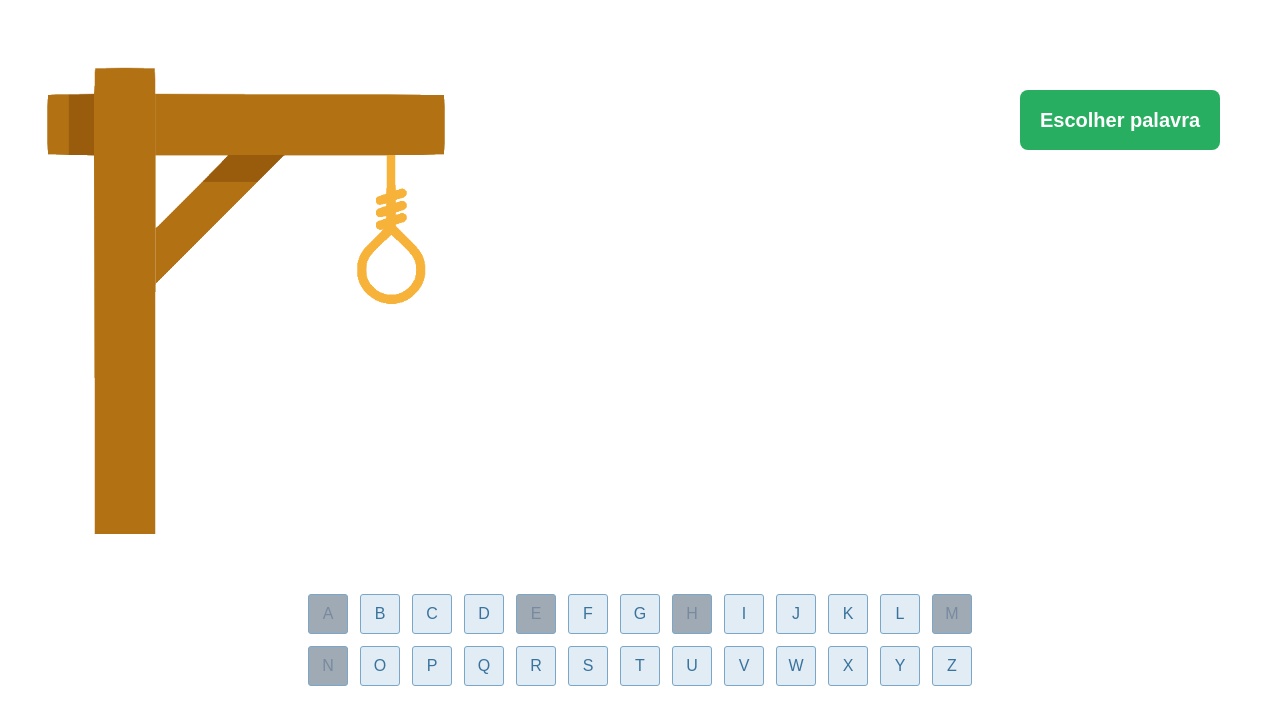
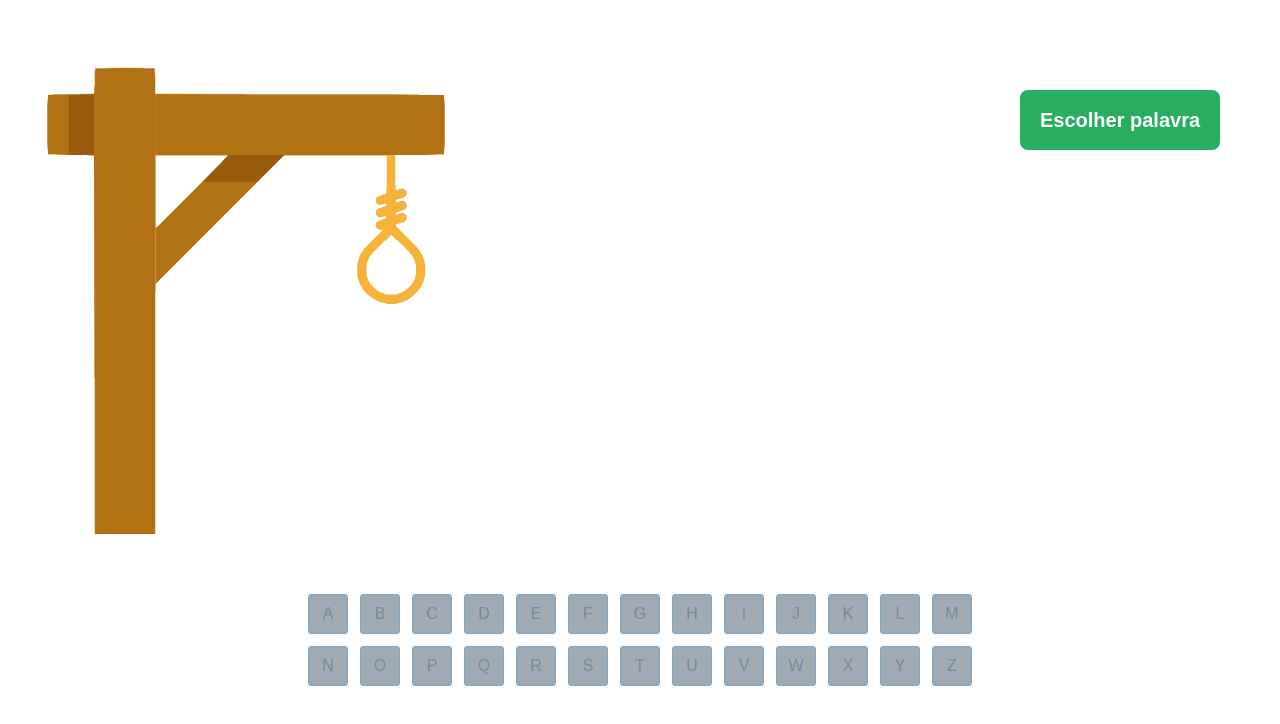
Before and after one commit to wesleymichael/Jogo-forca, a React (Create React App) app: page / in a window 1280 px wide. Shown: the top 724 px of the page. Built offline with nearby package versions, Linux system fonts and the light colour scheme.

Commit message:
Funcionalidades da escolha da palavra aleatória

```diff
--- a/src/components/App.jsx
+++ b/src/components/App.jsx
@@ -1,10 +1,32 @@
-import styled from "styled-components";
+import { useState } from "react";
 import palavras from "../palavras"
+import Jogo from "./Jogo";
+import Letras from "./Letras";
 
 export default function App() {
+  const alfabeto = ["a", "b", "c", "d", "e", "f", "g", "h", "i", "j", "k", "l", "m", "n", "o", "p", "q", "r", "s", "t", "u", "v", "w", "x", "y", "z"];
+
+  const [digitadas, setDigitadas] = useState(alfabeto);
+  const [erros, setErros] = useState(0);
+  const [palavra, setPalavra] = useState([]);
+
+  function sortearPalavra(){
+    const aleatorio = Math.floor(Math.random()*palavras.length);
+    setDigitadas([]);
+    setErros(0);
+    setPalavra( palavras[aleatorio].split('') );
+  }
+
   return (
     <>
+      <Jogo
+        digitadas={digitadas}
+        erros={erros}
+        palavra={palavra}
+        sortearPalavra={sortearPalavra}
+      />
 
+      <Letras digitadas={digitadas} />
     </>
   )
 }
--- a/src/components/Jogo.jsx
+++ b/src/components/Jogo.jsx
@@ -1,5 +1,4 @@
 import styled from "styled-components";
-import forca from "../imagensForca";
 
 
 const Image = styled.img`
@@ -23,69 +22,39 @@ const Button = styled.button`
   position: absolute;
   top: 90px;
   right: 60px;
+  cursor: pointer;
 `;
-const Div = styled.div`
-  display: flex;
-  flex-wrap: wrap;
-  justify-content: center;
-  margin: 50px auto;
-  max-width: 700px;
-
-  button{
-    width: 40px;
-    height: 40px;
-    background: #E1ECF4;
-    border: 1px solid #7AA7C7;
-    border-radius: 3px;
-    font-size: 16px;
-    display: flex;
-    align-items: center;
-    justify-content: center;
-    margin: 6px;
-    color: #39739D;
-    text-transform: uppercase;
-    cursor: pointer;
-
-    :disabled{
-      background: #9FAAB5;
-      color: #798A9F;
-      cursor: auto;
-    }
-  }
-` ;
-const Letra = styled.button`
-  width: 40px;
-  height: 40px;
-  background: #9FAAB5;
-  border: 1px solid #7AA7C7;
-  border-radius: 3px;
-  font-size: 16px;
+const Palavra = styled.div`
+  height: 68px;
+  font-size: 50px;
+  font-weight: 700;
   display: flex;
   align-items: center;
   justify-content: center;
-  color: #798A9F;
-  text-transform: uppercase;
-`;
+  position: absolute;
+  right: 53px;
+  top: 430px;
 
-const alfabeto = ["a", "b", "c", "d", "e", "f", "g", "h", "i", "j", "k", "l", "m", "n", "o", "p", "q", "r", "s", "t", "u", "v", "w", "x", "y", "z"];
+  span{
+    padding: 3px;
+  }
 
+`
 
-export default function Jogo(props){
-  const erro = 0;
-  const digitadas = ['a', 'm', 'e', 'n', 'h'];
+export default function Jogo({digitadas, erros, palavra, sortearPalavra}){
 
   return (
   <>
     <Image
-      src={`./assets/forca${erro}.png`}
-      alt={`forca${erro}`}
+      src={`./assets/forca${erros}.png`}
+      alt={`forca${erros}`}
     />
-    <Button>Escolher palavra</Button>
-    <Div>
-      {alfabeto.map( letra => (
-        <button disabled={digitadas.includes(letra)}>{letra}</button>
-      ))}
-    </Div>
+    <Button onClick={sortearPalavra}>Escolher palavra</Button>
+    <Palavra>
+      {palavra.map( (letra) => (
+        <span>{digitadas.includes(letra) ? letra : '_'}</span>
+      ) )}
+    </Palavra>
   </>
   )
 }
--- /dev/null
+++ b/src/components/Letras.jsx
@@ -0,0 +1,43 @@
+import styled from "styled-components";
+
+const Div = styled.div`
+  display: flex;
+  flex-wrap: wrap;
+  justify-content: center;
+  margin: 50px auto;
+  max-width: 700px;
+
+  button{
+    width: 40px;
+    height: 40px;
+    background: #E1ECF4;
+    border: 1px solid #7AA7C7;
+    border-radius: 3px;
+    font-size: 16px;
+    display: flex;
+    align-items: center;
+    justify-content: center;
+    margin: 6px;
+    color: #39739D;
+    text-transform: uppercase;
+    cursor: pointer;
+
+    :disabled{
+      background: #9FAAB5;
+      color: #798A9F;
+      cursor: auto;
+    }
+  }
+`;
+
+const alfabeto = ["a", "b", "c", "d", "e", "f", "g", "h", "i", "j", "k", "l", "m", "n", "o", "p", "q", "r", "s", "t", "u", "v", "w", "x", "y", "z"];
+
+export default function Letras({digitadas}){
+  return(
+    <Div>
+      {alfabeto.map( letra => (
+        <button disabled={digitadas.includes(letra)}>{letra}</button>
+      ))}
+    </Div>
+  )
+}
--- a/src/imagensForca.js
+++ /dev/null
@@ -1,39 +0,0 @@
-const forca = [
-    {
-      erro: 0,
-      img: '../assets/forca0.png',
-      alt: 'forca0',
-    },
-    {
-      erro: 1,
-      img: '../assets/forca1.png',
-      alt: 'forca1',
-    },
-    {
-      erro: 2,
-      img: '../assets/forca2.png',
-      alt: 'forca2',
-    },
-    {
-      erro: 3,
-      img: '../assets/forca3.png',
-      alt: 'forca3',
-    },
-    {
-      erro: 4,
-      img: '../assets/forca4.png',
-      alt: 'forca4',
-    },
-    {
-      erro: 5,
-      img: '../assets/forca5.png',
-      alt: 'forca5',
-    },
-    {
-      erro: 6,
-      img: '../assets/forca6.png',
-      alt: 'forca6',
-    },
-  ];
-
-  export default forca;
--- a/src/index.js
+++ b/src/index.js
@@ -1,13 +1,11 @@
 import React from 'react';
 import ReactDOM from 'react-dom/client';
 import App from './components/App';
-import Jogo from './components/Jogo';
-
 
 const root = ReactDOM.createRoot(document.getElementById('root'));
 
 root.render(
   <>
-    <Jogo />
+    <App />
   </>
 );
```
Also changed, not shown: testes.js (added, +9 -0 lines).
